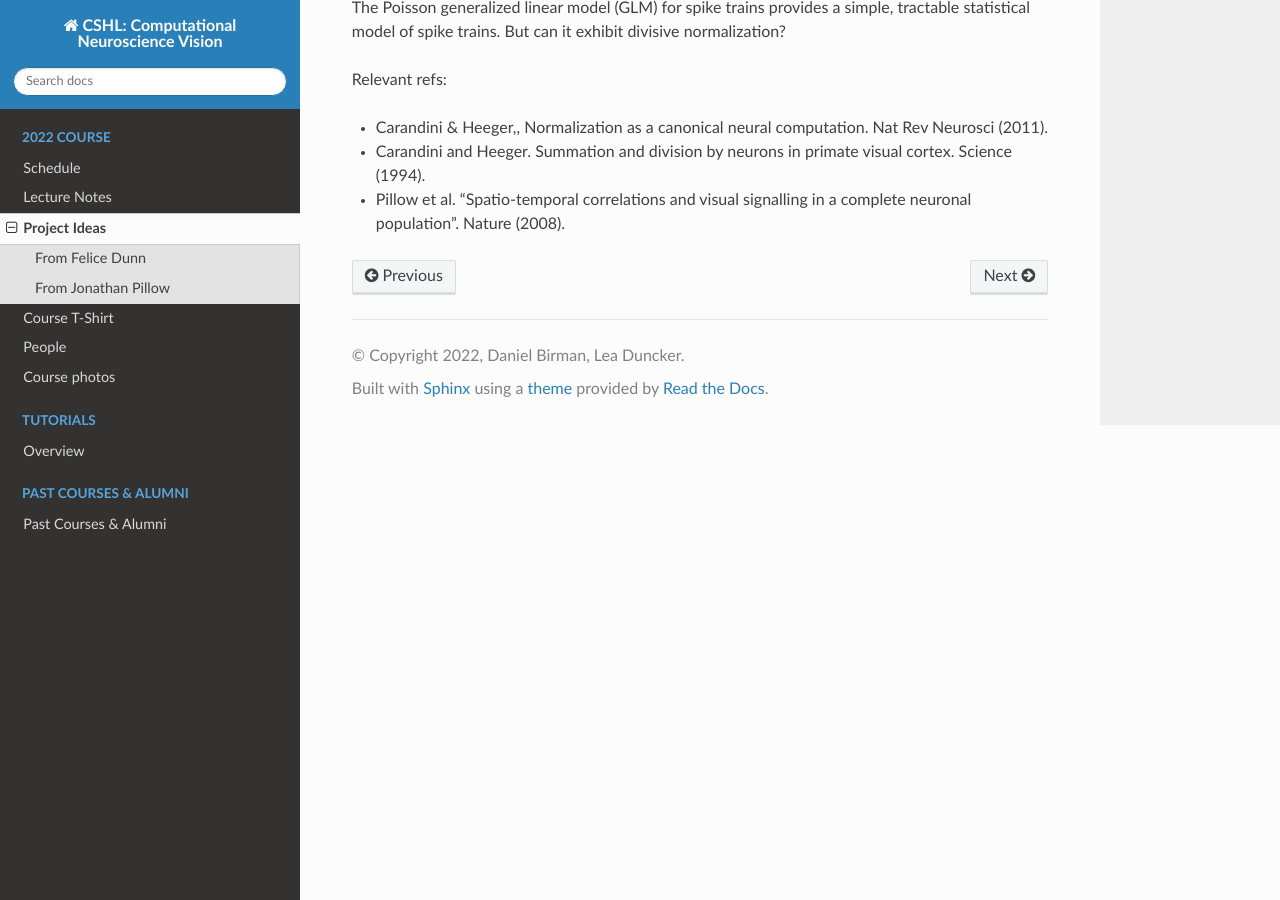
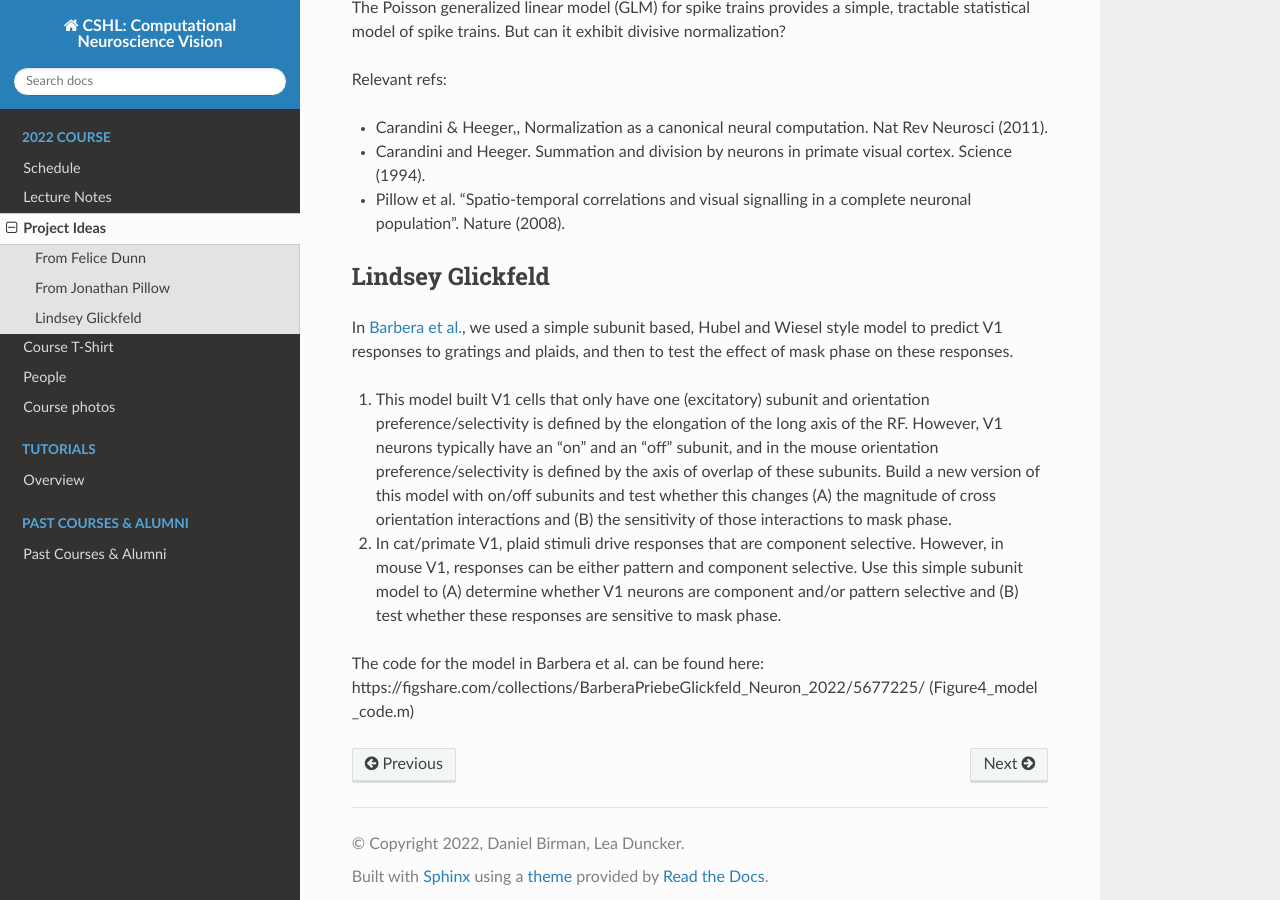
Before and after one commit to CSHL-comp-neuro-vision/website, a Sphinx documentation site: the page built from source/2022/project_ideas.md, in a window 1280 px wide and 900 px high, scrolled down 1020 px. Built offline with Sphinx 7.4.7 and the Read the Docs theme 2.0.0, drawn with Linux system fonts in a browser that asks for light colours.

Commit message:
Adding glickfeld readings/project ideas

```diff
--- a/source/2022/project_ideas.md
+++ b/source/2022/project_ideas.md
@@ -30,3 +30,13 @@ Relevant refs:
  - Carandini & Heeger,, Normalization as a canonical neural computation. Nat Rev Neurosci (2011).
  - Carandini and Heeger. Summation and division by neurons in primate visual cortex. Science (1994).
  - Pillow et al. “Spatio-temporal correlations and visual signalling in a complete neuronal population”.  Nature (2008).
+
+## Lindsey Glickfeld
+
+In [Barbera et al.](https://www.sciencedirect.com/science/article/pii/S0896627321007856), we used a simple subunit based, Hubel and Wiesel style model to predict V1 responses to gratings and plaids, and then to test the effect of mask phase on these responses.
+
+1.  This model built V1 cells that only have one (excitatory) subunit and orientation preference/selectivity is defined by the elongation of the long axis of the RF. However, V1 neurons typically have an "on" and an "off" subunit, and in the mouse orientation preference/selectivity is defined by the axis of overlap of these subunits. Build a new version of this model with on/off subunits and test whether this changes (A) the magnitude of cross orientation interactions and (B) the sensitivity of those interactions to mask phase.
+
+2.  In cat/primate V1, plaid stimuli drive responses that are component selective.  However, in mouse V1, responses can be either pattern and component selective. Use this simple subunit model to (A) determine whether V1 neurons are component and/or pattern selective and (B) test whether these responses are sensitive to mask phase.
+
+The code for the model in Barbera et al. can be found here: https://figshare.com/collections/BarberaPriebeGlickfeld_Neuron_2022/5677225/ (Figure4_model _code.m)
```
Also changed, not shown: source/2022/lecture_notes.md (+7 -0 lines), 2 other files.
